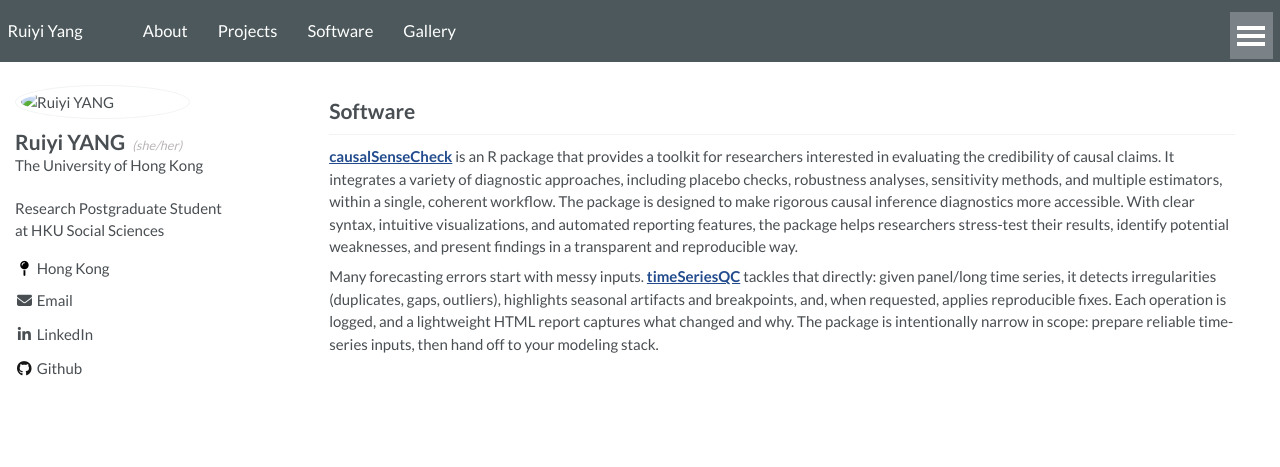
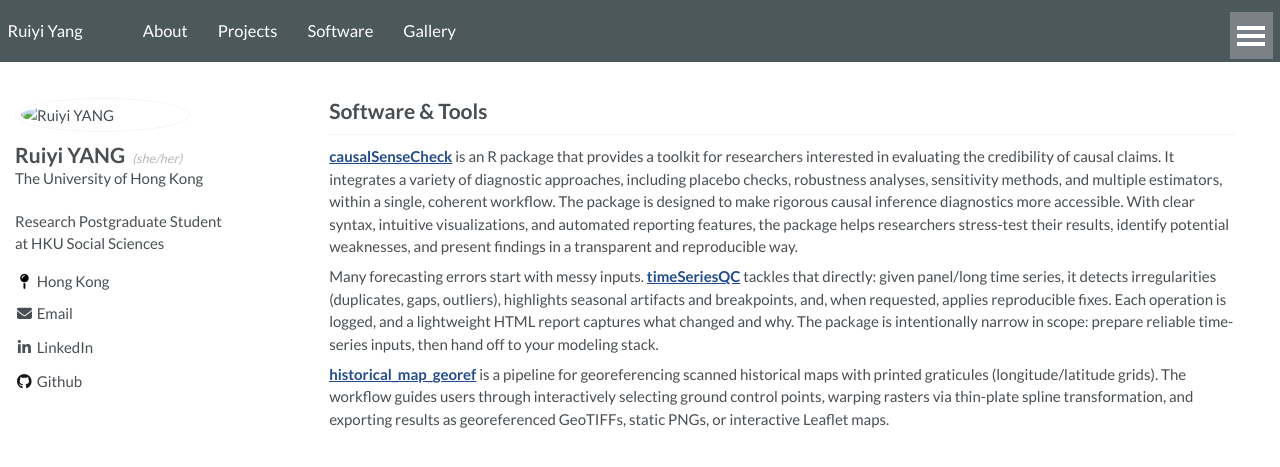
Before and after one commit to ruiyi-yang/ruiyi-yang.github.io, a Jekyll site: the page built from _pages/software.md, in a window 1280 px wide. Shown: the top 467 px of the page. Built offline with Jekyll 4.4.1, drawn with Linux system fonts in a browser that asks for light colours; our own code applies the rules of GitHub Pages for plain Markdown files.

Commit message:
Update software.md

```diff
--- a/_pages/software.md
+++ b/_pages/software.md
@@ -1,9 +1,11 @@
 
 
-# Software
+# Software & Tools
 
  {: #software }
 
 [**causalSenseCheck**](https://github.com/yryrena/causalSenseCheck) is an R package that provides a toolkit for researchers interested in evaluating the credibility of causal claims. It integrates a variety of diagnostic approaches, including placebo checks, robustness analyses, sensitivity methods, and multiple estimators, within a single, coherent workflow. The package is designed to make rigorous causal inference diagnostics more accessible. With clear syntax, intuitive visualizations, and automated reporting features, the package helps researchers stress-test their results, identify potential weaknesses, and present findings in a transparent and reproducible way.
 
 Many forecasting errors start with messy inputs. [**timeSeriesQC**](https://github.com/yryrena/timeSeriesQC) tackles that directly: given panel/long time series, it detects irregularities (duplicates, gaps, outliers), highlights seasonal artifacts and breakpoints, and, when requested, applies reproducible fixes. Each operation is logged, and a lightweight HTML report captures what changed and why. The package is intentionally narrow in scope: prepare reliable time-series inputs, then hand off to your modeling stack.
+
+[**historical_map_georef**](https://github.com/yryrena/historical_map_georef) is a pipeline for georeferencing scanned historical maps with printed graticules (longitude/latitude grids). The workflow guides users through interactively selecting ground control points, warping rasters via thin-plate spline transformation, and exporting results as georeferenced GeoTIFFs, static PNGs, or interactive Leaflet maps.
```
